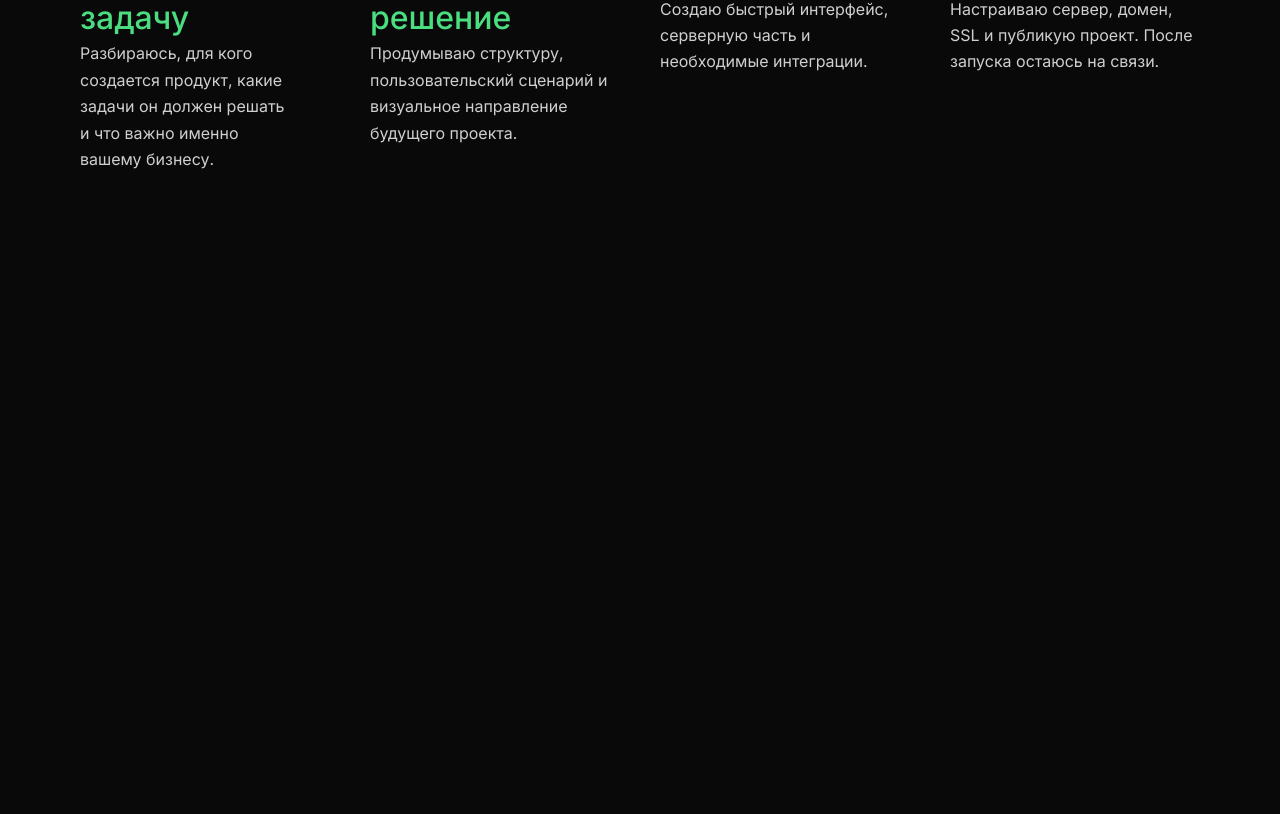
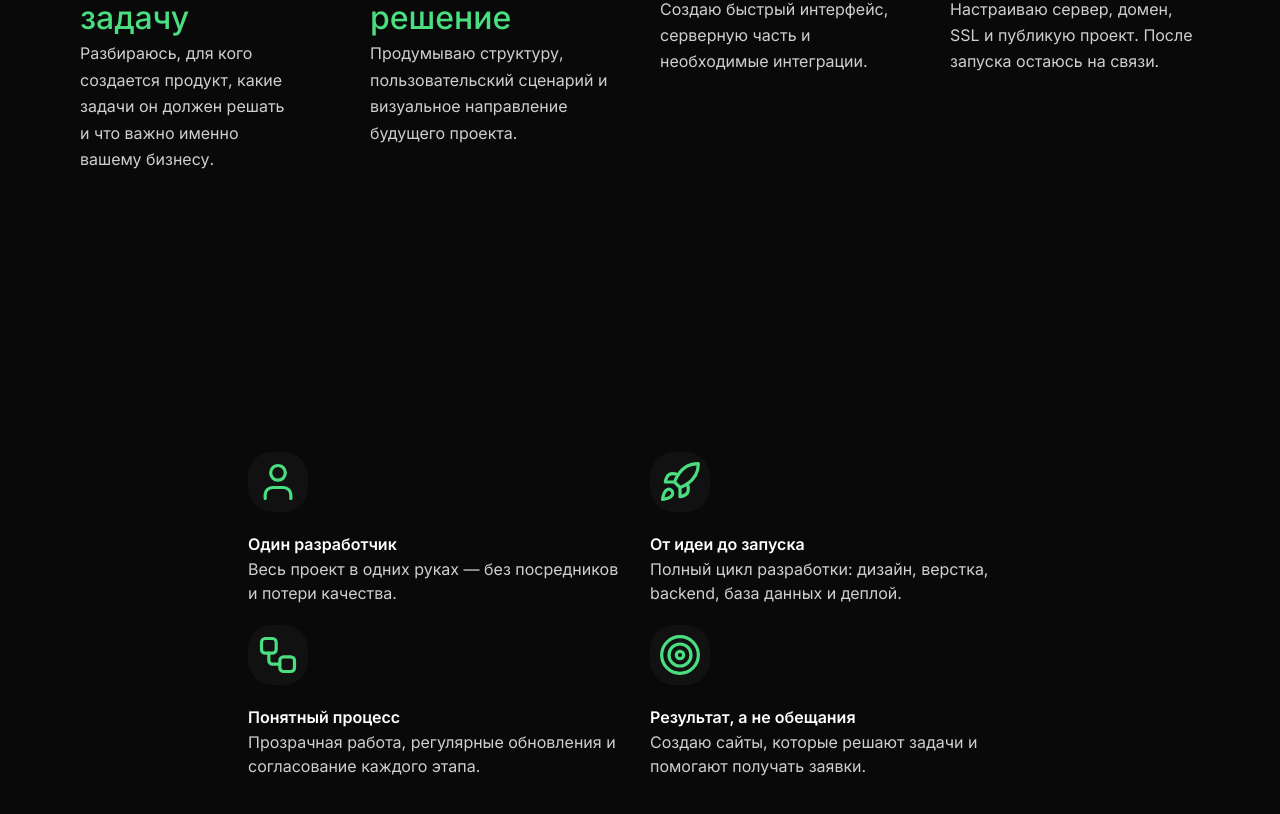
Before and after one commit to aleksesiy/resume, a React (Vite) app in the folder frontend/: page / in a window 1280 px wide. Shown: the part 1568-2382 px from the top of the page. Before the commit the page ends 1880 px from the top, so only its background shows below. Built offline with nearby package versions, Linux system fonts and the light colour scheme.

Commit message:
feat: add facts section

```diff
--- a/frontend/src/App.tsx
+++ b/frontend/src/App.tsx
@@ -1,3 +1,4 @@
+import Facts from "./sections/Facts";
 import Hero from "./sections/Hero";
 import Philosophy from "./sections/Philosophy";
 import Process from "./sections/Process";
@@ -8,6 +9,7 @@ function App() {
       <Hero />
       <Philosophy />
       <Process />
+      <Facts />
     </>
   );
 }
--- /dev/null
+++ b/frontend/src/sections/Facts.tsx
@@ -0,0 +1,50 @@
+import FeatureItem from "../components/FeatureItem";
+
+const advantages = [
+  {
+    title: "Один разработчик",
+    description:
+      "Весь проект в одних руках — без посредников и потери качества.",
+    icon: "User",
+  },
+  {
+    title: "От идеи до запуска",
+    description:
+      "Полный цикл разработки: дизайн, верстка, backend, база данных и деплой.",
+    icon: "Rocket",
+  },
+  {
+    title: "Понятный процесс",
+    description:
+      "Прозрачная работа, регулярные обновления и согласование каждого этапа.",
+    icon: "Workflow",
+  },
+  {
+    title: "Результат, а не обещания",
+    description:
+      "Создаю сайты, которые решают задачи и помогают получать заявки.",
+    icon: "Target",
+  },
+];
+
+const Facts = () => {
+  return (
+    <section className="section">
+      <div className="container">
+        <div className="flex md:grid gap-5   grid-cols-2 w-[70%] mx-[auto]">
+          {advantages.map((elem, i) => (
+            <div key={i} className="flex w-full">
+              <FeatureItem
+                title={elem.title}
+                description={elem.description}
+                iconName={elem.icon}
+              />
+            </div>
+          ))}
+        </div>
+      </div>
+    </section>
+  );
+};
+
+export default Facts;
```
